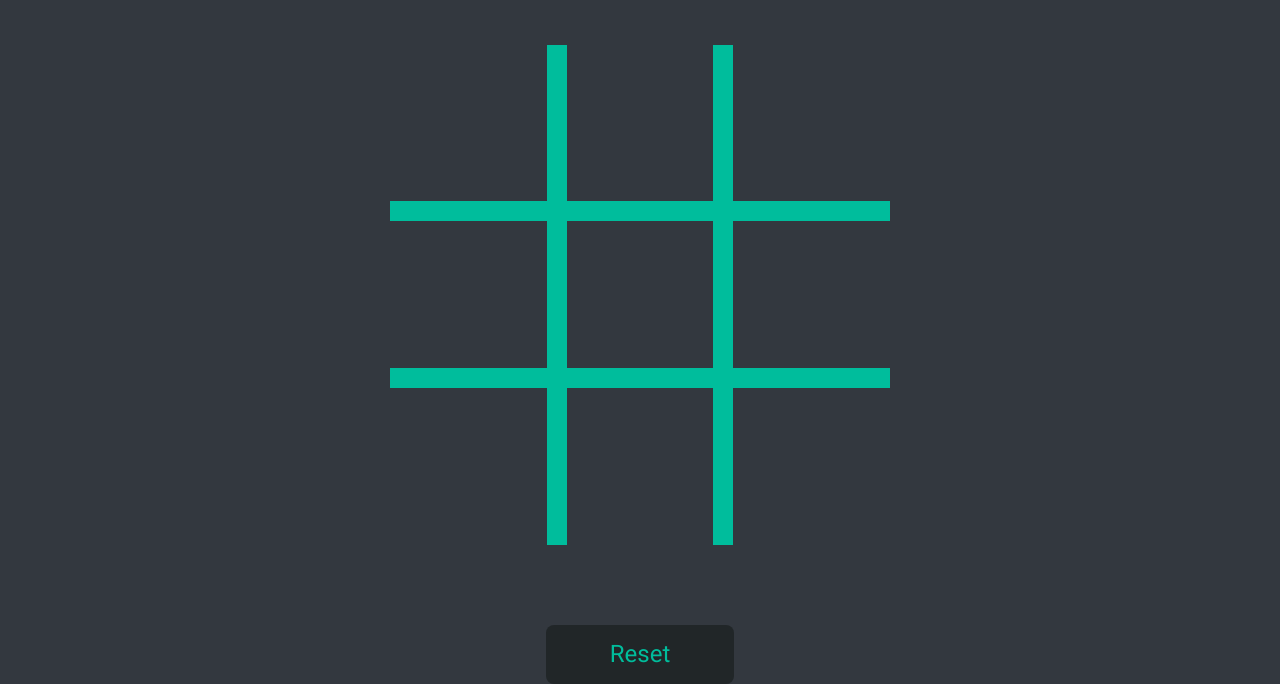
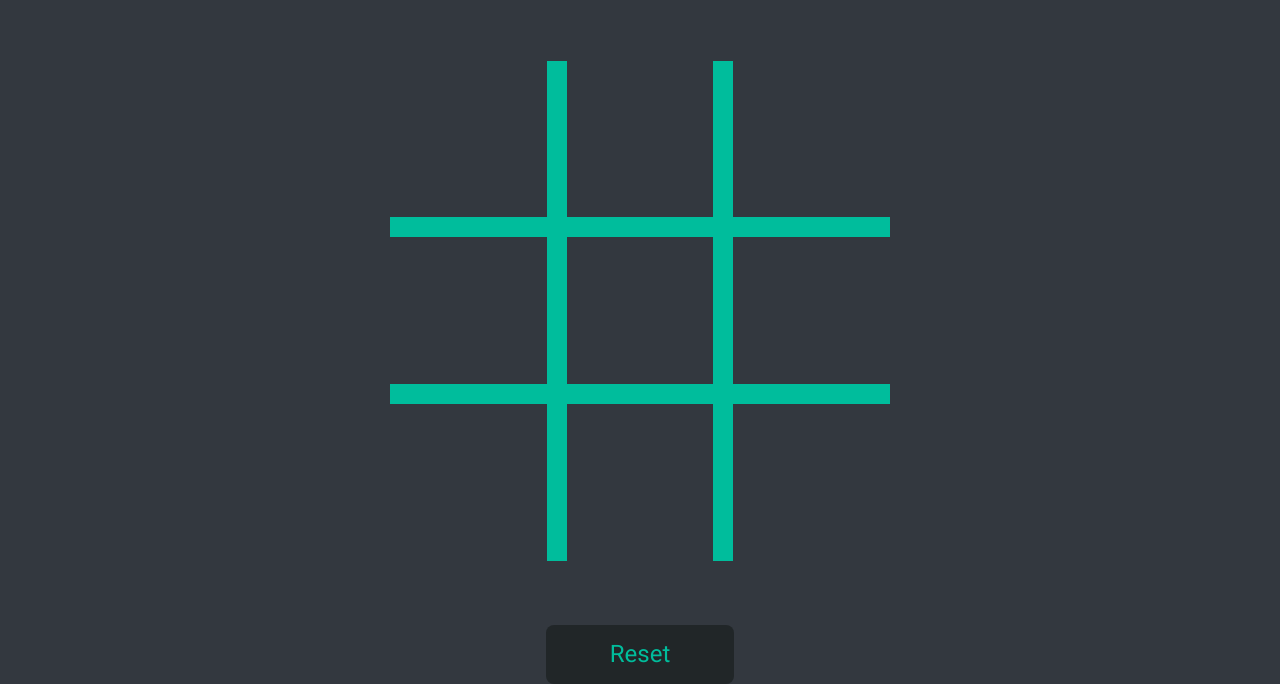
Before and after one commit to Nzha/tic-tac-toe, a plain HTML site: page index.html in a window 1280 px wide. Shown: the part 187-871 px from the top of the page. Drawn offline with nearby package versions, Linux system fonts and the light colour scheme; a web font is replaced by a local one.

Commit message:
Change margin between board and reset button

```diff
--- a/styles/style.css
+++ b/styles/style.css
@@ -51,7 +51,7 @@ header > h2 {
     display: grid;
     grid-template-columns: repeat(3, 1fr);
     grid-template-rows: repeat(3, 1fr);
-    margin: 3rem 0 5rem 0;
+    margin: 4rem 0 4rem 0;
 }
 
 .space {
```
